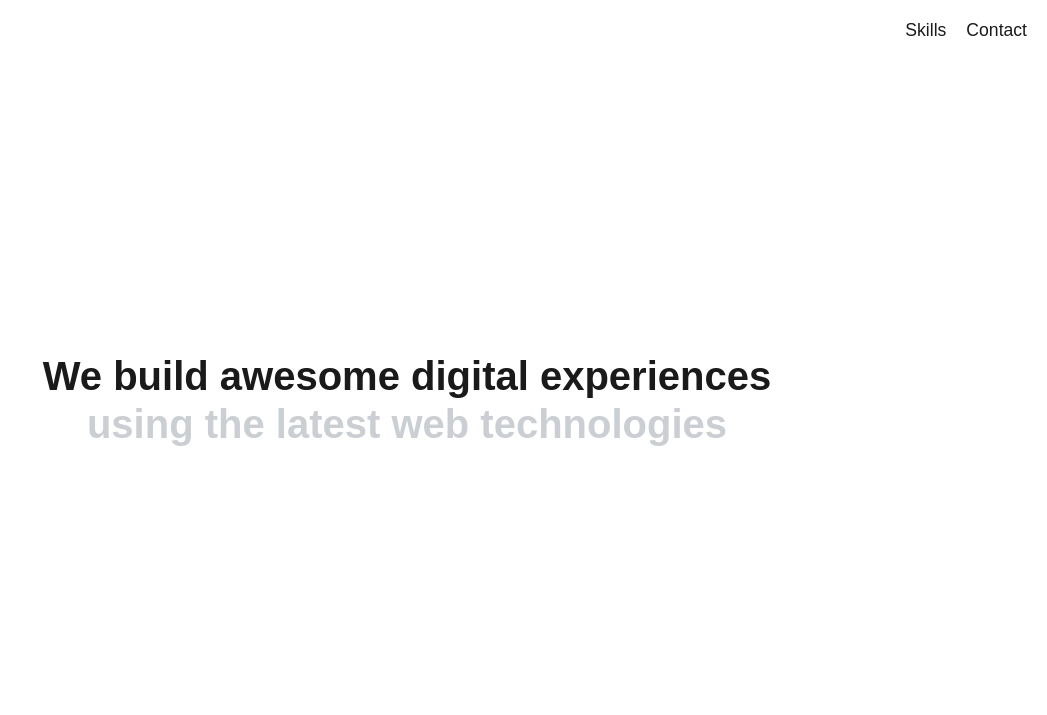
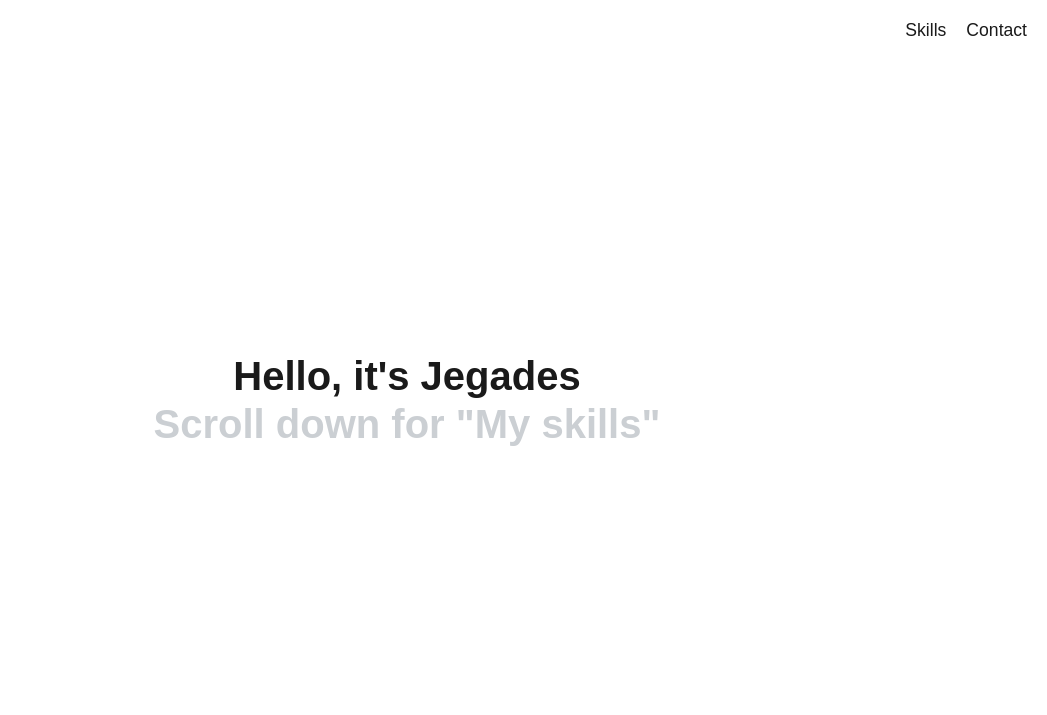
Before and after one commit to jegades78/skills, a plain HTML site: page index.html in a window 1280 px wide. Shown: the top 715 px of the page, without its empty margins (233-1280 px from the left). Drawn offline with Linux system fonts and the light colour scheme.

Commit message:
Update index.html

```diff
--- a/index.html
+++ b/index.html
@@ -333,8 +333,8 @@ body {
   </nav>
 </header>
 <section class="d-flex justify-content-center align-items-center vh-100">
-  <h1 class="text-center h1">We build awesome digital experiences
-    <span class="d-block text-gray">using the latest web technologies</span>
+  <h1 class="text-center h1">Hello, it's Jegades
+    <span class="d-block text-gray">Scroll down for "My skills"</span>
   </h1>
   <div class="position-absolute scroll-down">Scroll Down</div>
 </section>
```
